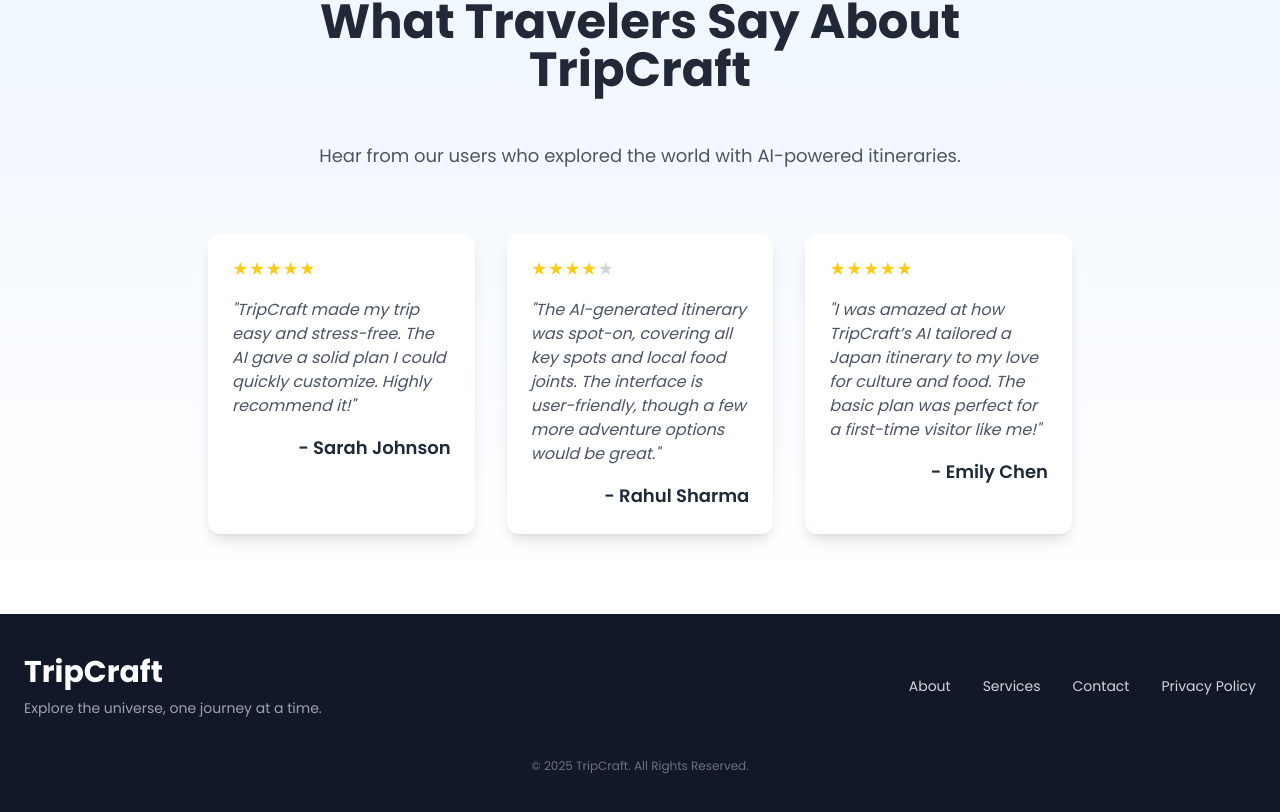
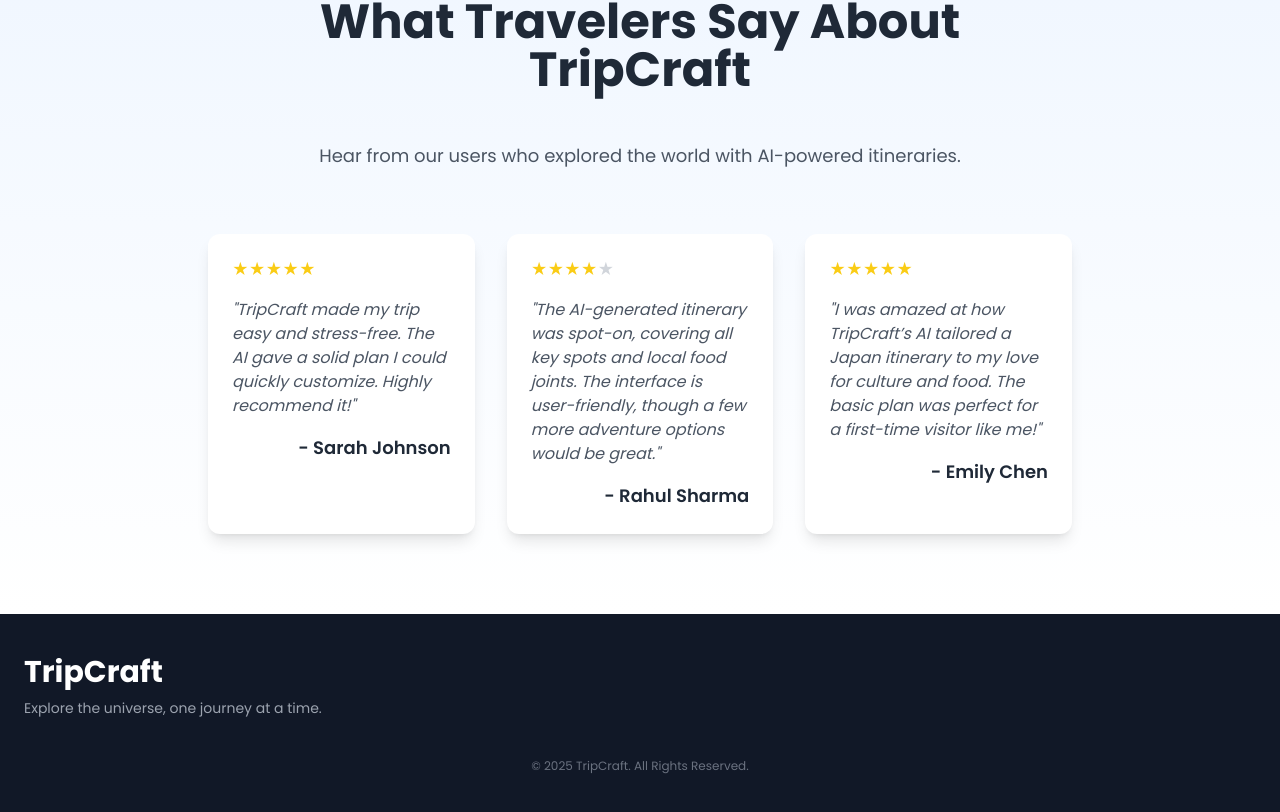
Before and after one commit to AGTechathon/The-RouteCod, a React (Vite) app in the folder frontend/: page / in a window 1280 px wide. Shown: the part 3182-3994 px from the top of the page. Built offline with nearby package versions, Linux system fonts and the light colour scheme; no server answers.

Commit message:
ffotter chhanges

```diff
--- a/frontend/src/components/Footer.jsx
+++ b/frontend/src/components/Footer.jsx
@@ -9,12 +9,6 @@ const Footer = () => {
             Explore the universe, one journey at a time.
           </p>
         </div>
-        <div className="flex space-x-8 text-gray-300 text-sm">
-          <a href="/about" className="hover:text-green-400 transition">About</a>
-          <a href="/" className="hover:text-green-400 transition">Services</a>
-          <a href="/" className="hover:text-green-400 transition">Contact</a>
-          <a href="/" className="hover:text-green-400 transition">Privacy Policy</a>
-        </div>
       </div>
       <div className="mt-10 text-center text-gray-500 text-xs">
         © {new Date().getFullYear()} TripCraft. All Rights Reserved.
```
